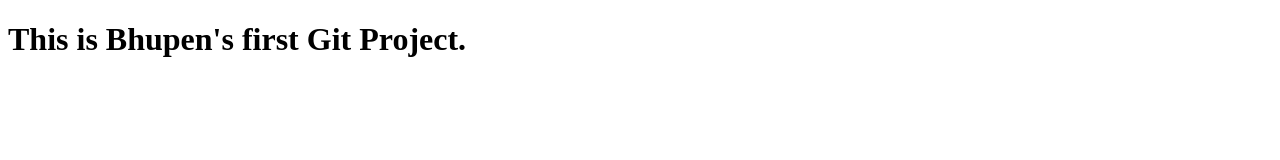
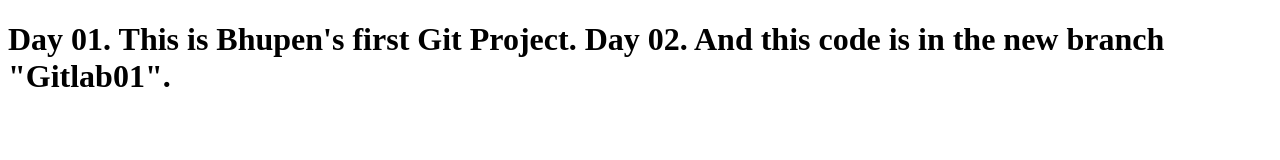
Before and after one commit to bhupendrabhati/myFirstLab, a plain HTML site: page index.html in a window 1280 px wide. Drawn offline with Linux system fonts and the light colour scheme.

Commit message:
change in branch index.html file

```diff
--- a/index.html
+++ b/index.html
@@ -5,7 +5,8 @@
 </head>
 <body>
     <h1>
-        This is Bhupen's first Git Project.
+        Day 01. This is Bhupen's first Git Project.
+        Day 02. And this code is in the new branch "Gitlab01".
     </h1>
 </body>
 </html>
```
